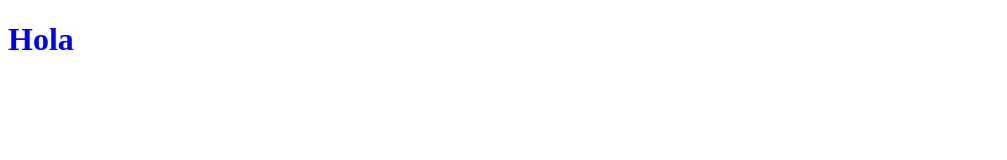
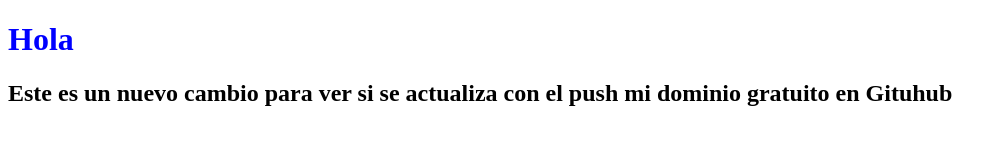
Before and after one commit to rych182/css-premium-cf, a plain HTML site: page index.html in a window 1280 px wide. Shown: the whole page, without its empty margins (0-1007 px from the left). Drawn offline with Linux system fonts and the light colour scheme.

Commit message:
Commit para saber si se actualiza al momento mi dominio gratuito de github

```diff
--- a/index.html
+++ b/index.html
@@ -6,5 +6,6 @@
 </head>
 <body>
 	<h1 style="color:blue;"> Hola</h1>
+	<h2>Este es un nuevo cambio para ver si se actualiza con el push mi dominio gratuito en Gituhub</h2>
 </body>
 </html>
```
